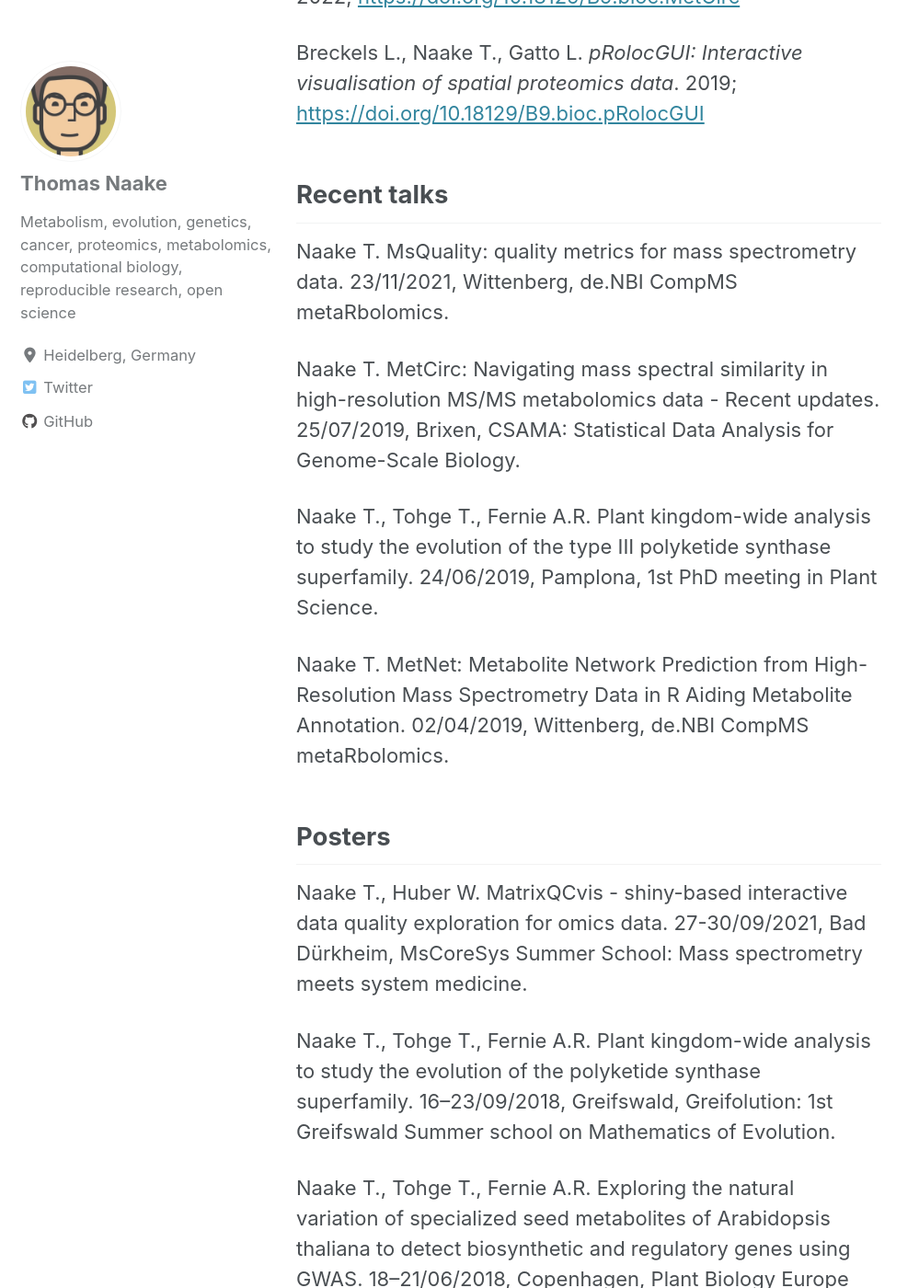
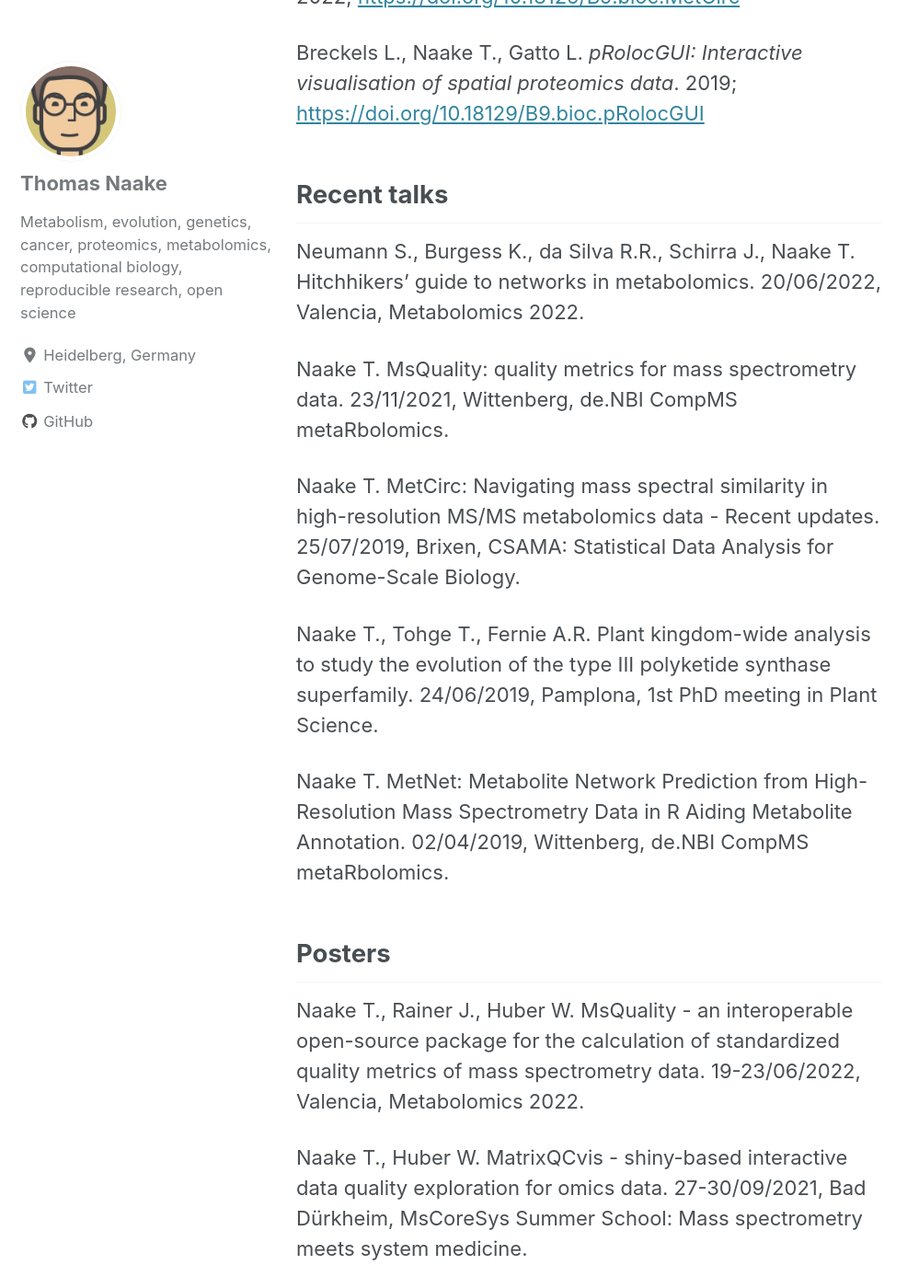
Before and after one commit to tnaake/tnaake.github.io, a Jekyll site: the page built from _pages/about.md, in a window 1280 px wide and 1400 px high, scrolled down 5717 px. Shown: the whole window at 92% size, without its empty margins (0-999 px from the left). Built offline with Jekyll 4.4.1, drawn with Linux system fonts in a browser that asks for light colours; cached includes are drawn as plain includes; nearby versions of some CDN libraries; some of the changed text lies outside the part shown.

Commit message:
Update about.md

```diff
--- a/_pages/about.md
+++ b/_pages/about.md
@@ -143,9 +143,10 @@
 I have developed open-source
 R/[Bioconductor](http://www.bioconductor.org) software packages. Check my
 [GitHub page](http://www.github.com/tnaake) and in particular
-the [MetCirc](http://www.github.com/tnaake/MetCirc) and
+the [MetCirc](http://www.github.com/tnaake/MetCirc),
 [MetNet](http://www.github.com/tnaake/MetNet),
-[MatrixQCvis](http://www.github.com/tnaake/MatrixQCvis)
+[MatrixQCvis](http://www.github.com/tnaake/MatrixQCvis), and
+[MsQuality](http://www.github.com/tnaake/MsQuality),
  repositories to learn more about the packages I developed.
 
 I am also the author of the first version
@@ -174,6 +175,9 @@
 
 ## Recent talks
 
+Neumann S., Burgess K., da Silva R.R., Schirra J., Naake T.
+Hitchhikers’ guide to networks in metabolomics. 20/06/2022, Valencia, Metabolomics 2022.
+
 Naake T. MsQuality: quality metrics for mass spectrometry data.
 23/11/2021, Wittenberg, de.NBI CompMS metaRbolomics.
 
@@ -192,6 +196,10 @@
 
 ## Posters
 
+Naake T., Rainer J., Huber W. MsQuality - an interoperable open-source package for the
+calculation of standardized quality metrics of mass
+spectrometry data. 19-23/06/2022, Valencia, Metabolomics 2022.
+
 Naake T., Huber W. MatrixQCvis - shiny-based interactive data quality exploration
 for omics data. 27-30/09/2021, Bad Dürkheim, MsCoreSys Summer School:
 Mass spectrometry meets system medicine.
```
